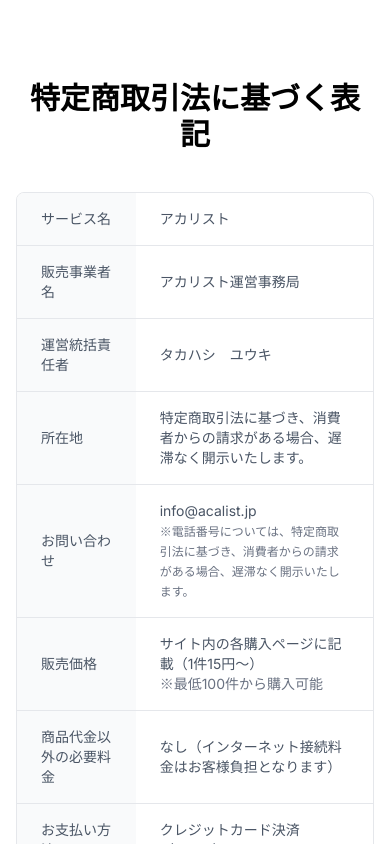
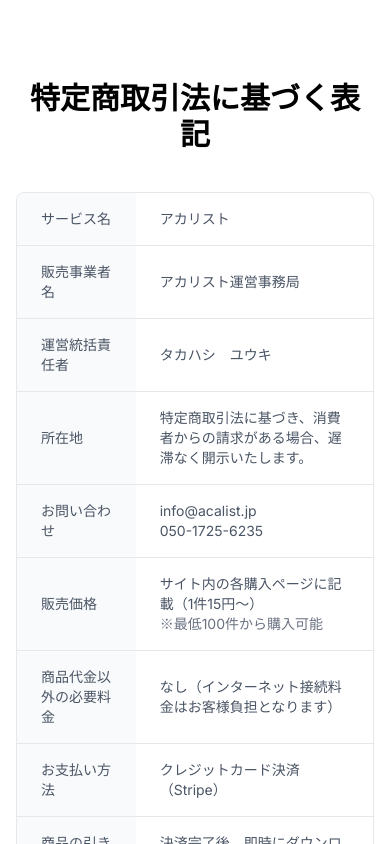
Before and after one commit to tkhsyuki/salies-list, a Next.js app: page /legal/commercial in a window 390 px wide. Shown: the top 844 px of the page. Built offline with nearby package versions, Linux system fonts and the light colour scheme; no server answers.

Commit message:
fix: Update phone number in Commercial Law page

```diff
--- a/app/legal/commercial/page.tsx
+++ b/app/legal/commercial/page.tsx
@@ -26,7 +26,7 @@ export default function CommercialPage() {
                             <th className="bg-gray-50 px-6 py-4 font-medium">お問い合わせ</th>
                             <td className="px-6 py-4">
                                 info@acalist.jp<br />
-                                <span className="text-xs text-gray-500">※電話番号については、特定商取引法に基づき、消費者からの請求がある場合、遅滞なく開示いたします。</span>
+                                050-1725-6235
                             </td>
                         </tr>
                         <tr>
```
